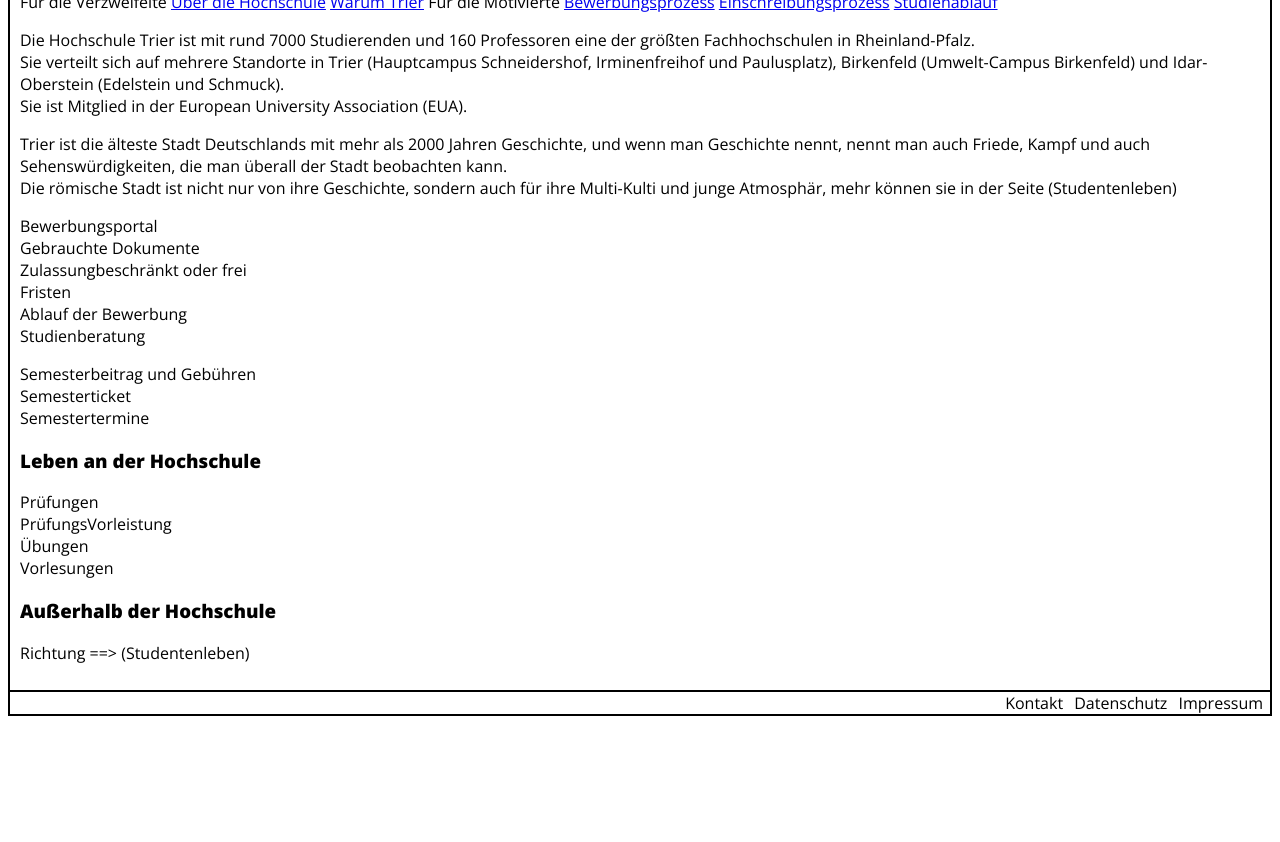
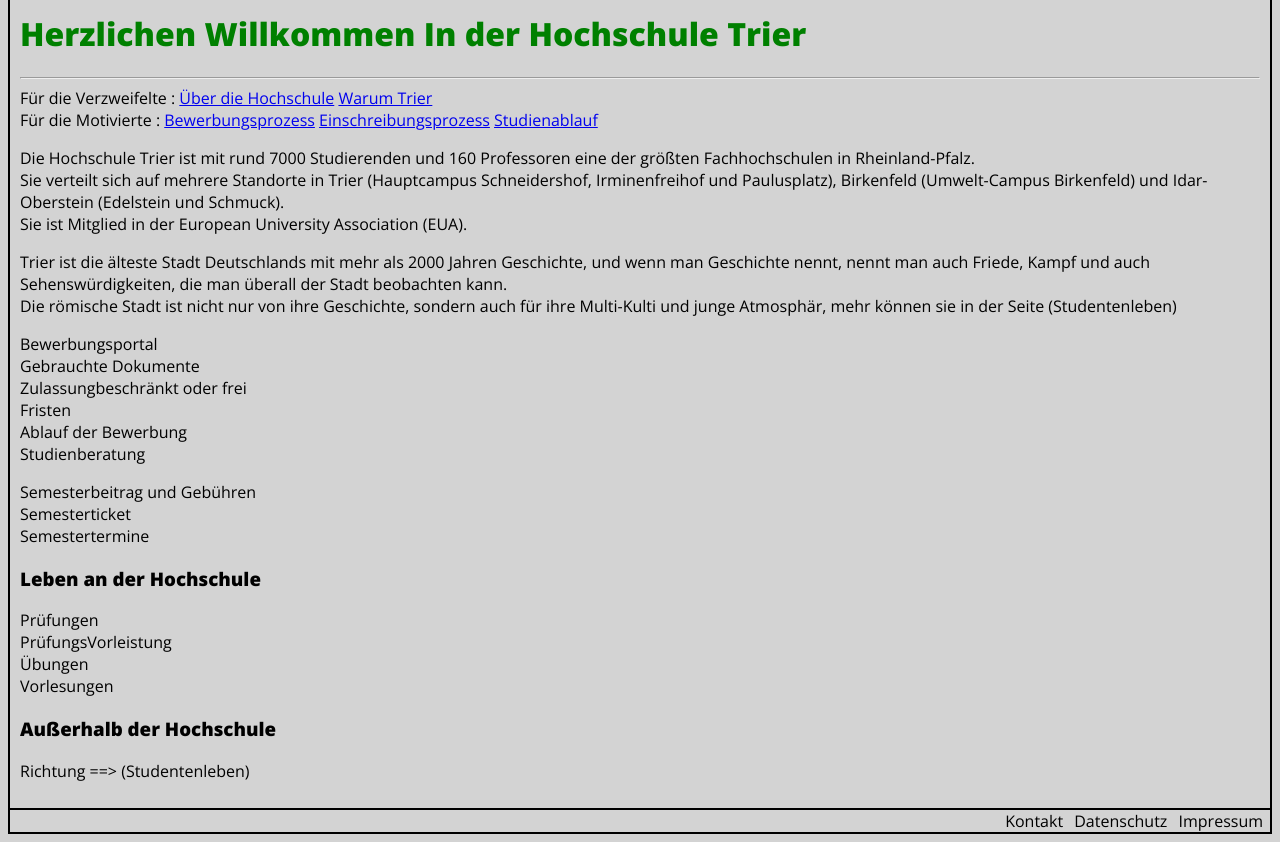
Before and after one commit to SalihMezraoui/study-path, a PHP site: page /index.php?page=studieninteressierte in a window 1280 px wide. Shown: the part 256-1098 px from the top of the page. Before the commit the page ends 972 px from the top, so only its background shows below. Run offline with PHP 8.4, Linux system fonts and the light colour scheme.

Commit message:
Grundlegende von "Studieninteressierte"

```diff
--- a/pages/studieninteressierte.html
+++ b/pages/studieninteressierte.html
@@ -5,17 +5,21 @@
     <meta http-equiv="X-UA-Compatible" content="IE=edge">
     <meta name="viewport" content="width=device-width, initial-scale=1.0">
     <title>Studieninteressierte</title>
-    <link rel="stylesheet" href="STUDI-GUIDE/style.css">
+    <link rel="stylesheet" href="style.css">
 </head>
-<body>
+
+<body style="background-color: lightgrey;">
+
+    <h1 style="color:green">Herzlichen Willkommen In der Hochschule Trier</Tr></h1>
+    <hr>
     <div class="Studieninteressierte">
 
         <div class="sidenav">
-            <h>Für die Verzweifelte</h>
+            <h>Für die Verzweifelte :</h>
             <a href="Über die Hochschule">Über die Hochschule</a>
             <a href="Warum Trier ?">Warum Trier</a>
-
-            <h>Für die Motivierte</h>
+            <br>
+            <h>Für die Motivierte :</h>
             <a href="Bewerbungsprozess">Bewerbungsprozess</a>
             <a href="Einschreibungsprozess">Einschreibungsprozess</a>
             <a href="Studienablauf">Studienablauf</a>
--- a/style.css
+++ b/style.css
@@ -40,7 +40,3 @@ nav a {
 nav a:hover,nav a.active  {
     color: darkblue;
 }
-
-.studieninteressierte {
-    height: fit-content;
-}
```
